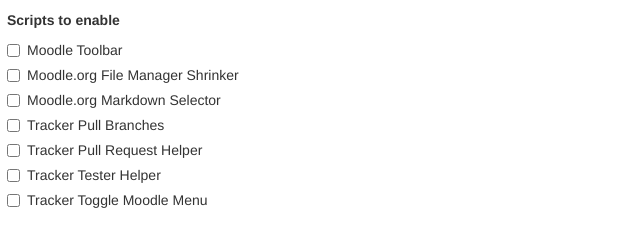
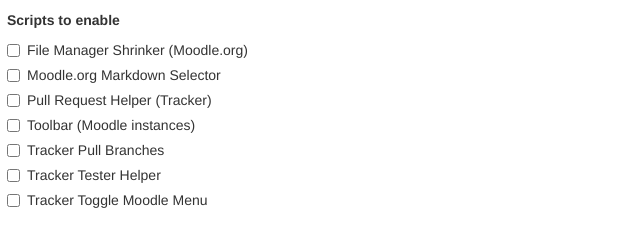
Before and after one commit to danpoltawski/userscripts-moodle, a website: page firefox/data/popup.html in a window 1280 px wide. Shown: the whole page, without its empty margins (0-640 px from the left). Drawn offline with Linux system fonts and the light colour scheme.

Commit message:
Reorganising popup menu order

```diff
--- a/firefox/data/popup.html
+++ b/firefox/data/popup.html
@@ -13,19 +13,19 @@
     <div>
         <h5>Scripts to enable</h5>
             <label class='checkbox'>
-                <input type='checkbox' name='mdk_toolbar_enabled' value='1' /> Moodle Toolbar
-            </label>
-            <label class='checkbox'>
-                <input type='checkbox' name='mdk_filemanager_shrinker_enabled' value='1' /> Moodle.org File Manager Shrinker
+                <input type='checkbox' name='mdk_filemanager_shrinker_enabled' value='1' /> File Manager Shrinker (Moodle.org)
             </label>
             <label class='checkbox'>
                 <input type='checkbox' name='mdk_moodleorg_markdown_selector_enabled' value='1' /> Moodle.org Markdown Selector
             </label>
             <label class='checkbox'>
-                <input type='checkbox' name='mdk_tracker_pull_branches_enabled' value='1' /> Tracker Pull Branches
+                <input type='checkbox' name='mdk_pull_request_helper_enabled' value='1' /> Pull Request Helper (Tracker)
             </label>
             <label class='checkbox'>
-                <input type='checkbox' name='mdk_pull_request_helper_enabled' value='1' /> Tracker Pull Request Helper
+                <input type='checkbox' name='mdk_toolbar_enabled' value='1' /> Toolbar (Moodle instances)
+            </label>
+            <label class='checkbox'>
+                <input type='checkbox' name='mdk_tracker_pull_branches_enabled' value='1' /> Tracker Pull Branches
             </label>
             <label class='checkbox'>
                 <input type='checkbox' name='mdk_tracker_tester_helper_enabled' value='1' /> Tracker Tester Helper
```
